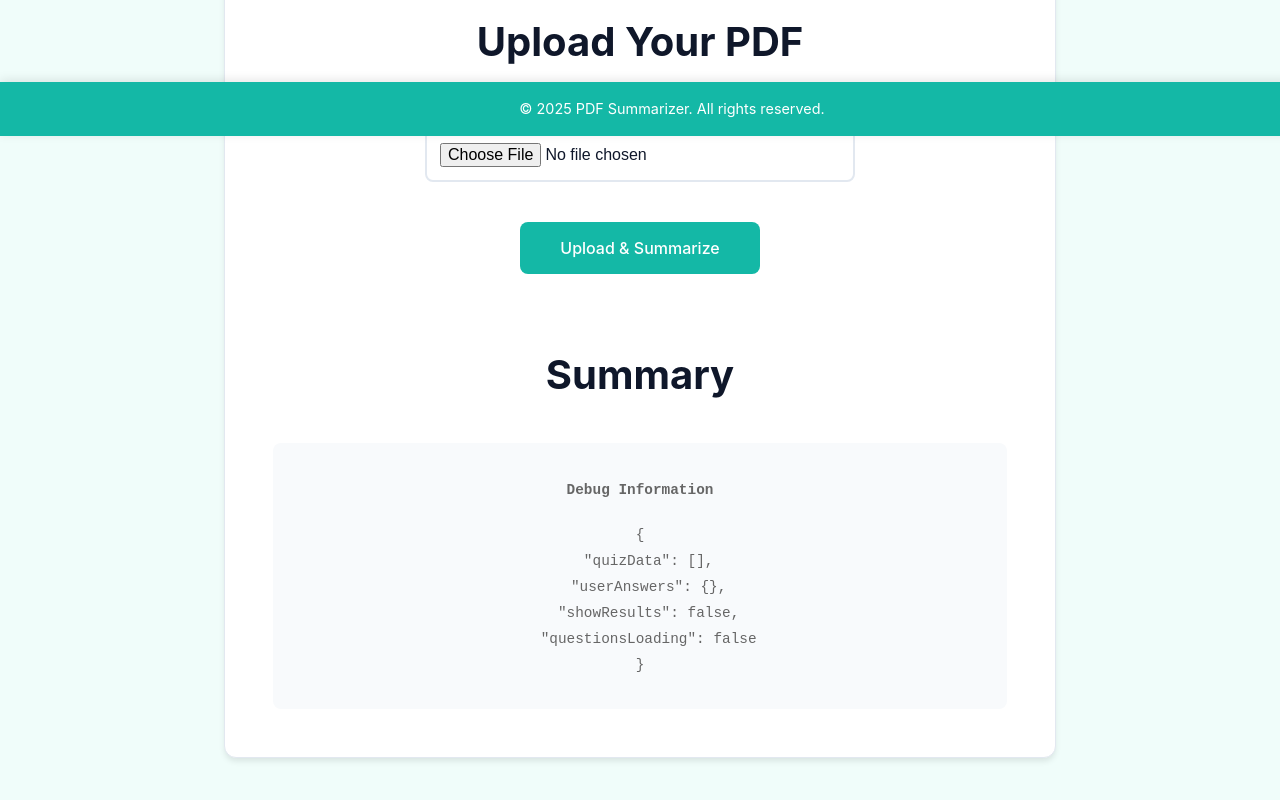
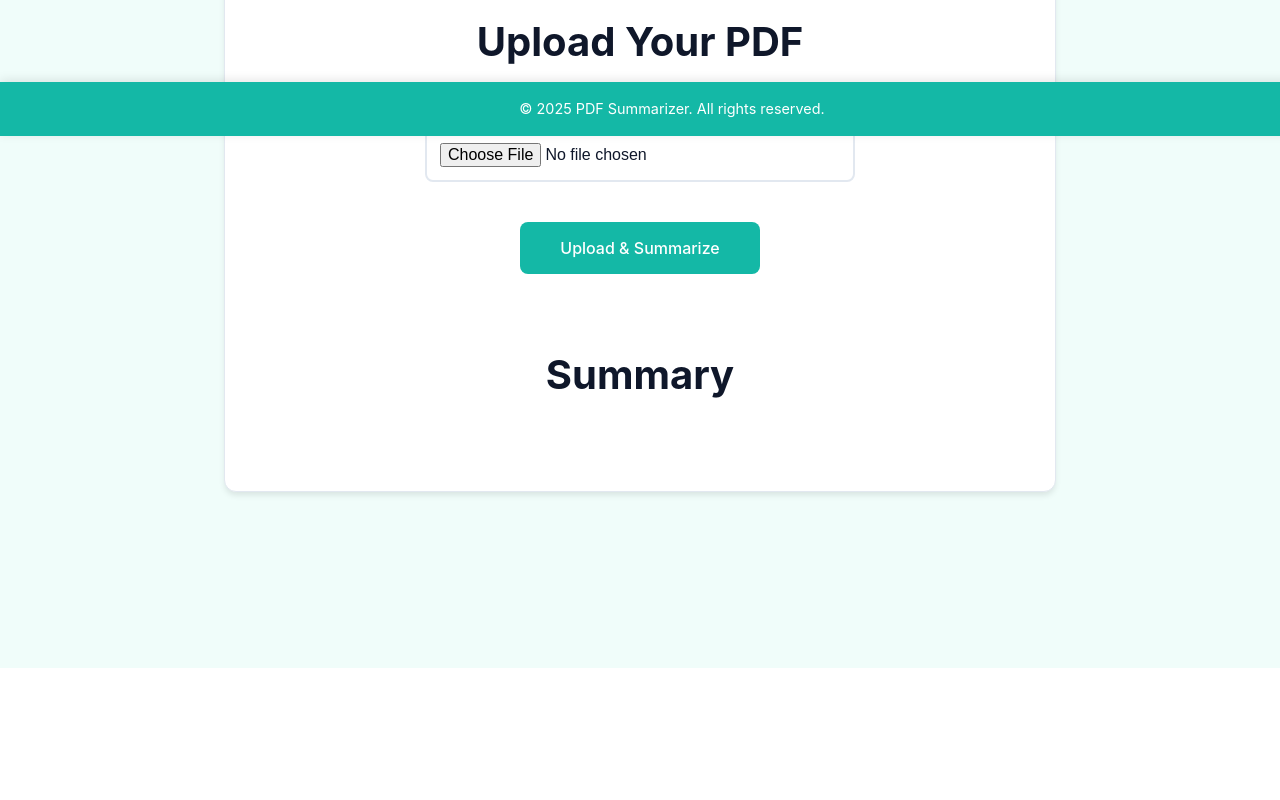
Before and after one commit to lord-rudra0/Python_Project_1, a React (Vite) app in the folder frontend/: page / in a window 1280 px wide. Shown: the part 664-1464 px from the top of the page. After the commit the page ends 1332 px from the top, so only its background shows below. Built offline with nearby package versions, Linux system fonts and the light colour scheme.

Commit message:
test removed

```diff
--- a/frontend/src/component/Body/ReadFile.jsx
+++ b/frontend/src/component/Body/ReadFile.jsx
@@ -312,18 +312,7 @@ function ReadFile({ onSummaryGenerated }) {
                         </div>
                     )}
 
-                    {/* Temporary debug section */}
-                    {process.env.NODE_ENV === 'development' && (
-                        <div className="debug-section">
-                            <h4>Debug Information</h4>
-                            <pre>{JSON.stringify({
-                                quizData,
-                                userAnswers,
-                                showResults,
-                                questionsLoading
-                            }, null, 2)}</pre>
-                        </div>
-                    )}
+
                 </div>
             )}
         </div>
```
